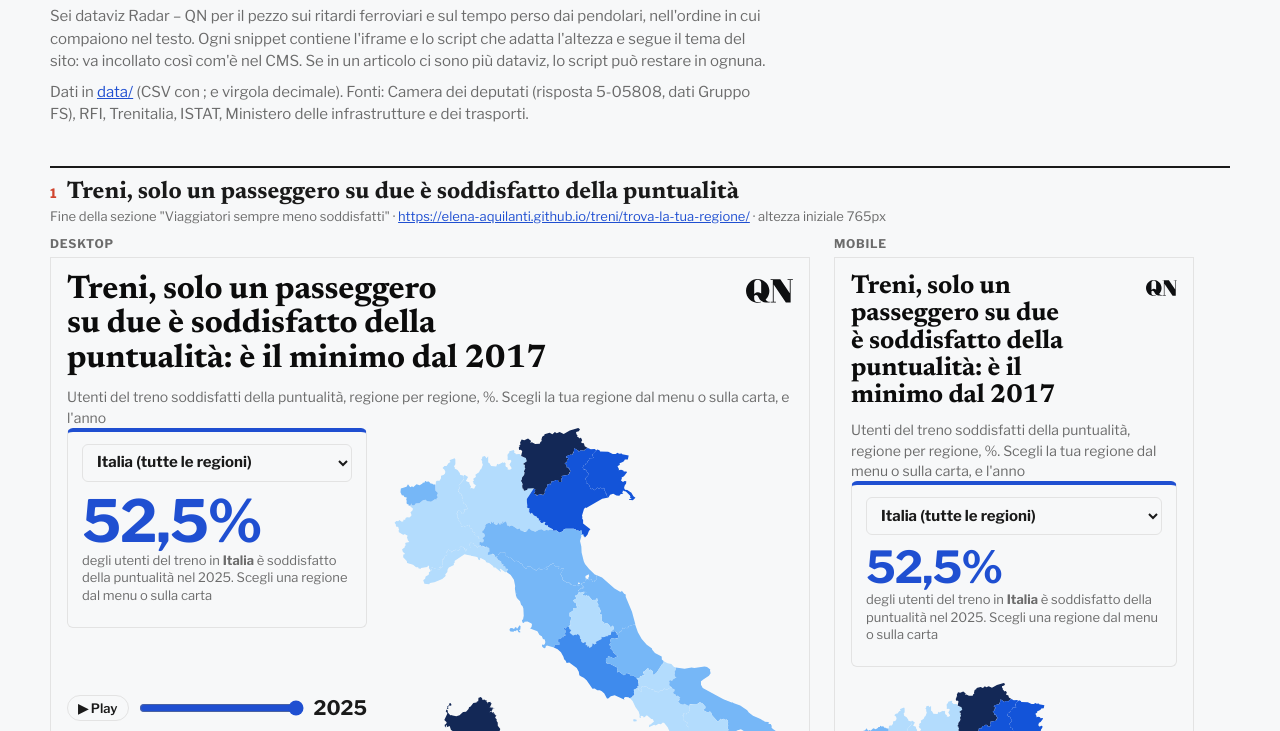
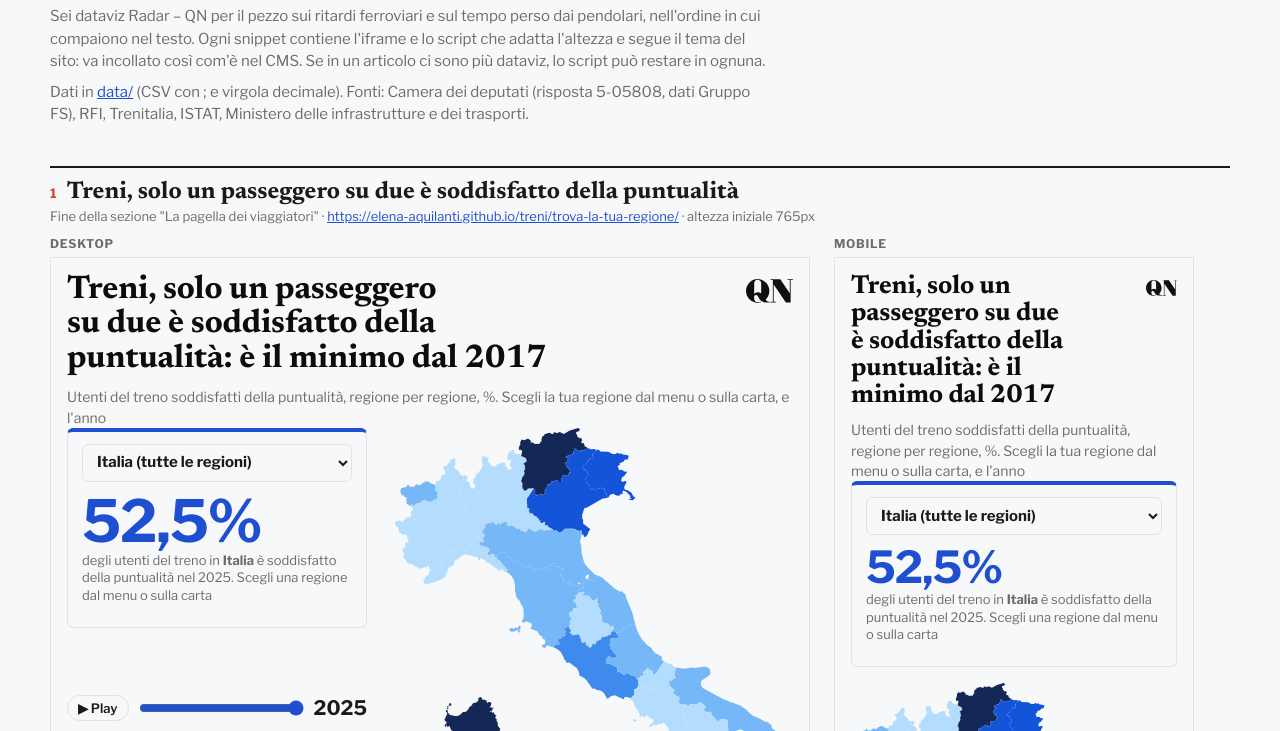
Before and after one commit to elena-aquilanti/treni, a plain HTML site: page index.html in a window 1280 px wide. Shown: the part 69-800 px from the top of the page. Drawn offline with nearby package versions, Linux system fonts and the light colour scheme.

Commit message:
Indice: titoletto prima sezione
Co-Authored-By: Claude Opus 5.5 <noreply@anthropic.com>
Claude-Session: https://claude.ai/code/session_01CRmx9jnbg3FKbbQo5RCttG

```diff
--- a/index.html
+++ b/index.html
@@ -24,7 +24,7 @@ h1{font-family:var(--serif);font-size:clamp(28px,5vw,40px);line-height:1.05;marg
 <h1>Ritardi dei treni: il conto dei minuti</h1>
 <p class="lead">Sei dataviz Radar – QN per il pezzo sui ritardi ferroviari e sul tempo perso dai pendolari, nell'ordine in cui compaiono nel testo. Ogni snippet contiene l'iframe e lo script che adatta l'altezza e segue il tema del sito: va incollato così com'è nel CMS. Se in un articolo ci sono più dataviz, lo script può restare in ognuna.</p>
 <p class="lead">Dati in <a href="data/">data/</a> (CSV con ; e virgola decimale). Fonti: Camera dei deputati (risposta 5-05808, dati Gruppo FS), RFI, Trenitalia, ISTAT, Ministero delle infrastrutture e dei trasporti.</p>
-<section class="it"><h2><span>1</span>Treni, solo un passeggero su due è soddisfatto della puntualità</h2><p class="meta">Fine della sezione &quot;Viaggiatori sempre meno soddisfatti&quot; · <a href="trova-la-tua-regione/">https://elena-aquilanti.github.io/treni/trova-la-tua-regione/</a> · altezza iniziale 765px</p>
+<section class="it"><h2><span>1</span>Treni, solo un passeggero su due è soddisfatto della puntualità</h2><p class="meta">Fine della sezione &quot;La pagella dei viaggiatori&quot; · <a href="trova-la-tua-regione/">https://elena-aquilanti.github.io/treni/trova-la-tua-regione/</a> · altezza iniziale 765px</p>
 <div class="pv"><div class="d"><p>Desktop</p><iframe src="trova-la-tua-regione/" width="100%" height="765" frameborder="0" scrolling="no" title="Treni, solo un passeggero su due è soddisfatto della puntualità" loading="lazy"></iframe></div><div class="m"><p>Mobile</p><iframe src="trova-la-tua-regione/" width="360" height="1194" frameborder="0" scrolling="no" title="Treni, solo un passeggero su due è soddisfatto della puntualità, mobile" loading="lazy"></iframe></div></div>
 <div class="sn"><button type="button" class="cp">Copia snippet per il CMS</button><pre>&lt;iframe src=&quot;https://elena-aquilanti.github.io/treni/trova-la-tua-regione/&quot; width=&quot;100%&quot; height=&quot;765&quot; frameborder=&quot;0&quot; scrolling=&quot;no&quot; title=&quot;Treni, solo un passeggero su due è soddisfatto della puntualità&quot;&gt;&lt;/iframe&gt;
 &lt;script&gt;
```
